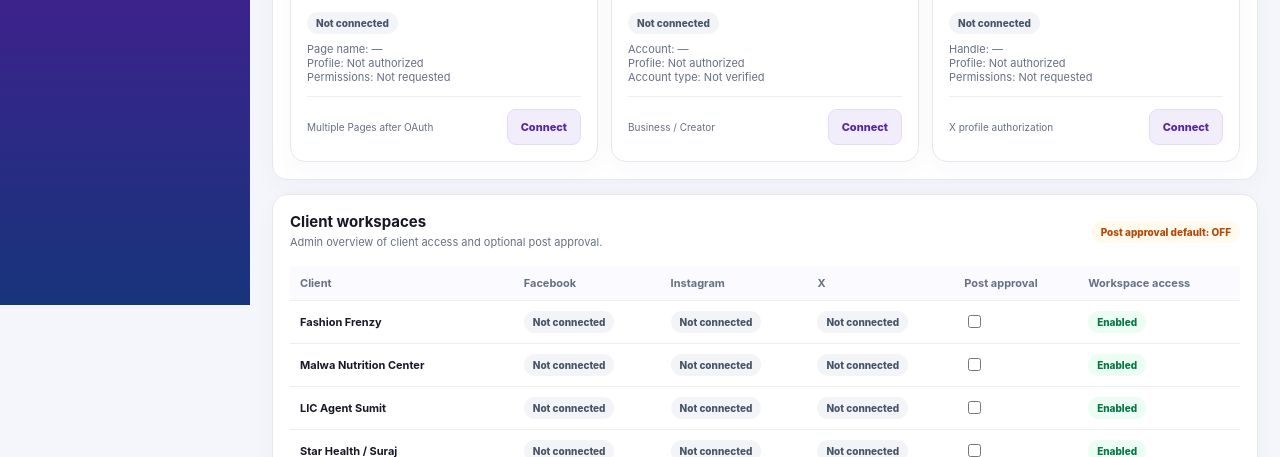
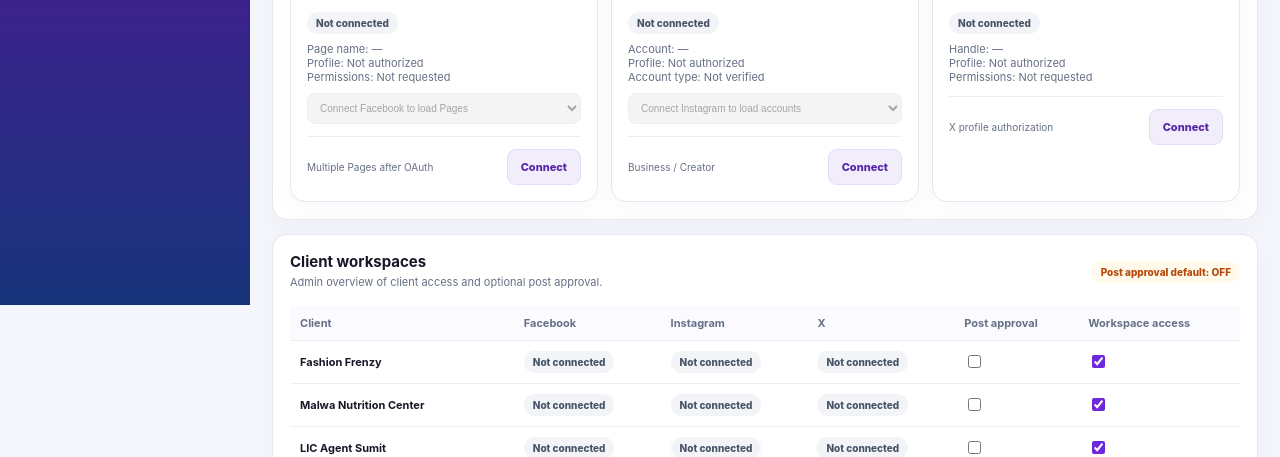
Before and after one commit to mistersingh1000-dev/ludhiana-ad-service, a plain HTML site: page crm/social-media.html in a window 1280 px wide. Shown: the part 495-952 px from the top of the page. Drawn offline with Linux system fonts and the light colour scheme.

Commit message:
Complete social workspace account selectors and client access controls

```diff
--- a/crm/social-media.html
+++ b/crm/social-media.html
@@ -6,8 +6,8 @@
 <div class="note" id="notice">Frontend preview only. No Facebook, Instagram or X account is connected. No OAuth or publishing request will be sent.</div>
 <section id="overviewView"><div class="grid stats"><div class="stat"><span>Connected platforms</span><strong>0 / 3</strong><small class="muted">No accounts authorized</small></div><div class="stat"><span>Draft posts</span><strong id="draftCount">0</strong><small class="muted">Saved in this browser</small></div><div class="stat"><span>Scheduled posts</span><strong>0</strong><small class="muted">Scheduler inactive</small></div><div class="stat"><span>Published posts</span><strong>0</strong><small class="muted">No live publishing</small></div></div>
 <div class="panel"><div class="ptitle"><div><h2>Social accounts</h2><p>Connect accounts you own or are authorized to manage.</p></div><span class="status">All disconnected</span></div><div class="grid platforms">
-<article class="platform"><div class="phead"><div class="logo fb">f</div><div><h3>Facebook Pages</h3><p>Pages you manage</p></div></div><span class="status">Not connected</span><div class="muted">Page name: —<br>Profile: Not authorized<br>Permissions: Not requested</div><div class="foot"><small>Multiple Pages after OAuth</small><button class="btn alt connect" data-name="Facebook">Connect</button></div></article>
-<article class="platform"><div class="phead"><div class="logo ig">◎</div><div><h3>Instagram</h3><p>Professional accounts</p></div></div><span class="status">Not connected</span><div class="muted">Account: —<br>Profile: Not authorized<br>Account type: Not verified</div><div class="foot"><small>Business / Creator</small><button class="btn alt connect" data-name="Instagram">Connect</button></div></article>
+<article class="platform"><div class="phead"><div class="logo fb">f</div><div><h3>Facebook Pages</h3><p>Pages you manage</p></div></div><span class="status">Not connected</span><div class="muted">Page name: —<br>Profile: Not authorized<br>Permissions: Not requested</div><select disabled aria-label="Facebook Page selection" style="width:100%;margin-top:9px;padding:8px;border:1px solid #e5e7eb;border-radius:8px;font-size:10px"><option>Connect Facebook to load Pages</option></select><div class="foot"><small>Multiple Pages after OAuth</small><button class="btn alt connect" data-name="Facebook">Connect</button></div></article>
+<article class="platform"><div class="phead"><div class="logo ig">◎</div><div><h3>Instagram</h3><p>Professional accounts</p></div></div><span class="status">Not connected</span><div class="muted">Account: —<br>Profile: Not authorized<br>Account type: Not verified</div><select disabled aria-label="Instagram account selection" style="width:100%;margin-top:9px;padding:8px;border:1px solid #e5e7eb;border-radius:8px;font-size:10px"><option>Connect Instagram to load accounts</option></select><div class="foot"><small>Business / Creator</small><button class="btn alt connect" data-name="Instagram">Connect</button></div></article>
 <article class="platform"><div class="phead"><div class="logo xx">𝕏</div><div><h3>X (Twitter)</h3><p>Profile publishing</p></div></div><span class="status">Not connected</span><div class="muted">Handle: —<br>Profile: Not authorized<br>Permissions: Not requested</div><div class="foot"><small>X profile authorization</small><button class="btn alt connect" data-name="X">Connect</button></div></article>
 </div></div>
 <div class="panel"><div class="ptitle"><div><h2 id="clientHeading">Client workspaces</h2><p id="clientSub">Admin view of client access and optional post approval.</p></div><span class="status warn" id="approvalDefault">Post approval default: OFF</span></div><div id="adminClients" class="tablewrap"><table class="table"><thead><tr><th>Client</th><th>Facebook</th><th>Instagram</th><th>X</th><th>Post approval</th><th>Workspace access</th></tr></thead><tbody id="clientRows"></tbody></table></div><div id="clientInfo" class="hidden note">Client-only preview: Demo Client workspace. No other client accounts or posts are shown. Real sign-in enforcement and workspace isolation are pending backend implementation.</div></div>
@@ -17,10 +17,10 @@
 <section id="historyView" class="hidden"><div class="panel"><div class="ptitle"><div><h2>Publishing history</h2><p>Drafts stored in this browser preview.</p></div><button class="btn alt" id="newPost">Create post</button></div><div class="tablewrap"><table class="table"><thead><tr><th>Post</th><th>Platforms</th><th>Saved</th><th>Status</th><th>Action</th></tr></thead><tbody id="historyRows"></tbody></table></div></div></section>
 </div></main></div><div class="modalbg" id="modal"><div class="modal"><h3 id="mt">Preview only</h3><p id="mm"></p><div class="actions"><button class="btn alt" id="closeModal">Close</button></div></div></div>
 <script>
-const $=id=>document.getElementById(id),key='las_social_ui_drafts_v1';let mode=new URLSearchParams(location.search).get('view')==='client'?'client':'admin',drafts=JSON.parse(localStorage.getItem(key)||'[]'),approval=JSON.parse(localStorage.getItem('las_social_approval_ui')||'{}'),overrides={},captionMode='default',mediaUrl='';
+const $=id=>document.getElementById(id),key='las_social_ui_drafts_v1';let mode=new URLSearchParams(location.search).get('view')==='client'?'client':'admin',drafts=JSON.parse(localStorage.getItem(key)||'[]'),approval=JSON.parse(localStorage.getItem('las_social_approval_ui')||'{}'),access=JSON.parse(localStorage.getItem('las_social_access_ui')||'{}'),overrides={},captionMode='default',mediaUrl='';
 const clients=['Fashion Frenzy','Malwa Nutrition Center','LIC Agent Sumit','Star Health / Suraj','Brown Beans Cake','Warm Care','Five Star Physical Academy','Zoya Enterprise'];
 function popup(t,m){$('mt').textContent=t;$('mm').textContent=m;$('modal').classList.add('show')}
-function drawClients(){$('clientRows').innerHTML=clients.map((n,i)=>'<tr><td><b>'+n+'</b></td><td><span class="status">Not connected</span></td><td><span class="status">Not connected</span></td><td><span class="status">Not connected</span></td><td><input class="toggle" type="checkbox" data-i="'+i+'" '+(approval[i]?'checked':'')+'></td><td><span class="status ok">Enabled</span></td></tr>').join('');document.querySelectorAll('[data-i]').forEach(x=>x.addEventListener('change',e=>{approval[e.target.dataset.i]=e.target.checked;localStorage.setItem('las_social_approval_ui',JSON.stringify(approval));drawClients()}))}
+function drawClients(){$('clientRows').innerHTML=clients.map((n,i)=>'<tr><td><b>'+n+'</b></td><td><span class="status">Not connected</span></td><td><span class="status">Not connected</span></td><td><span class="status">Not connected</span></td><td><input class="toggle" type="checkbox" data-i="'+i+'" '+(approval[i]?'checked':'')+'></td><td><input class="toggle access" type="checkbox" data-access="'+i+'" '+(access[i]!==false?'checked':'')+'></td></tr>').join('');document.querySelectorAll('[data-i]').forEach(x=>x.addEventListener('change',e=>{approval[e.target.dataset.i]=e.target.checked;localStorage.setItem('las_social_approval_ui',JSON.stringify(approval));drawClients()}));document.querySelectorAll('[data-access]').forEach(x=>x.addEventListener('change',e=>{access[e.target.dataset.access]=e.target.checked;localStorage.setItem('las_social_access_ui',JSON.stringify(access));drawClients()}))}
 function setMode(){let a=mode==='admin';$('topTitle').textContent='Social Media Integration · '+(a?'Admin':'Client');$('topSub').textContent=a?'Agency-wide client access and publishing overview':'Your private social publishing workspace';$('pageTitle').textContent=a?'Social Media Integration':'Your Social Media Workspace';$('pageSub').textContent=a?'Manage channels, client access and publishing oversight.':'Connect your own accounts and publish across selected platforms.';$('roleBtn').textContent=a?'Switch to Client View':'Switch to Admin View';$('navAdmin').classList.toggle('active',a);$('navClient').classList.toggle('active',!a);$('clientHeading').textContent=a?'Client workspaces':'Your workspace';$('clientSub').textContent=a?'Admin overview of client access and optional post approval.':'Only your own connected accounts and content belong in this workspace.';$('adminClients').classList.toggle('hidden',!a);$('clientInfo').classList.toggle('hidden',a);$('approvalDefault').classList.toggle('hidden',!a);$('notice').textContent=a?'Admin preview: all accounts are disconnected. Post approval is OFF by default and can be toggled per client in this browser preview.':'Client preview: one demo workspace only. No other client content is shown. Authentication and isolation are pending backend implementation.';drawClients()}
 function nav(t){['overview','composer','history'].forEach(x=>$(x+'View').classList.toggle('hidden',x!==t));document.querySelectorAll('[data-tab]').forEach(x=>x.classList.toggle('active',x.dataset.tab===t))}
 document.querySelectorAll('[data-tab]').forEach(x=>x.addEventListener('click',()=>nav(x.dataset.tab)));
```
